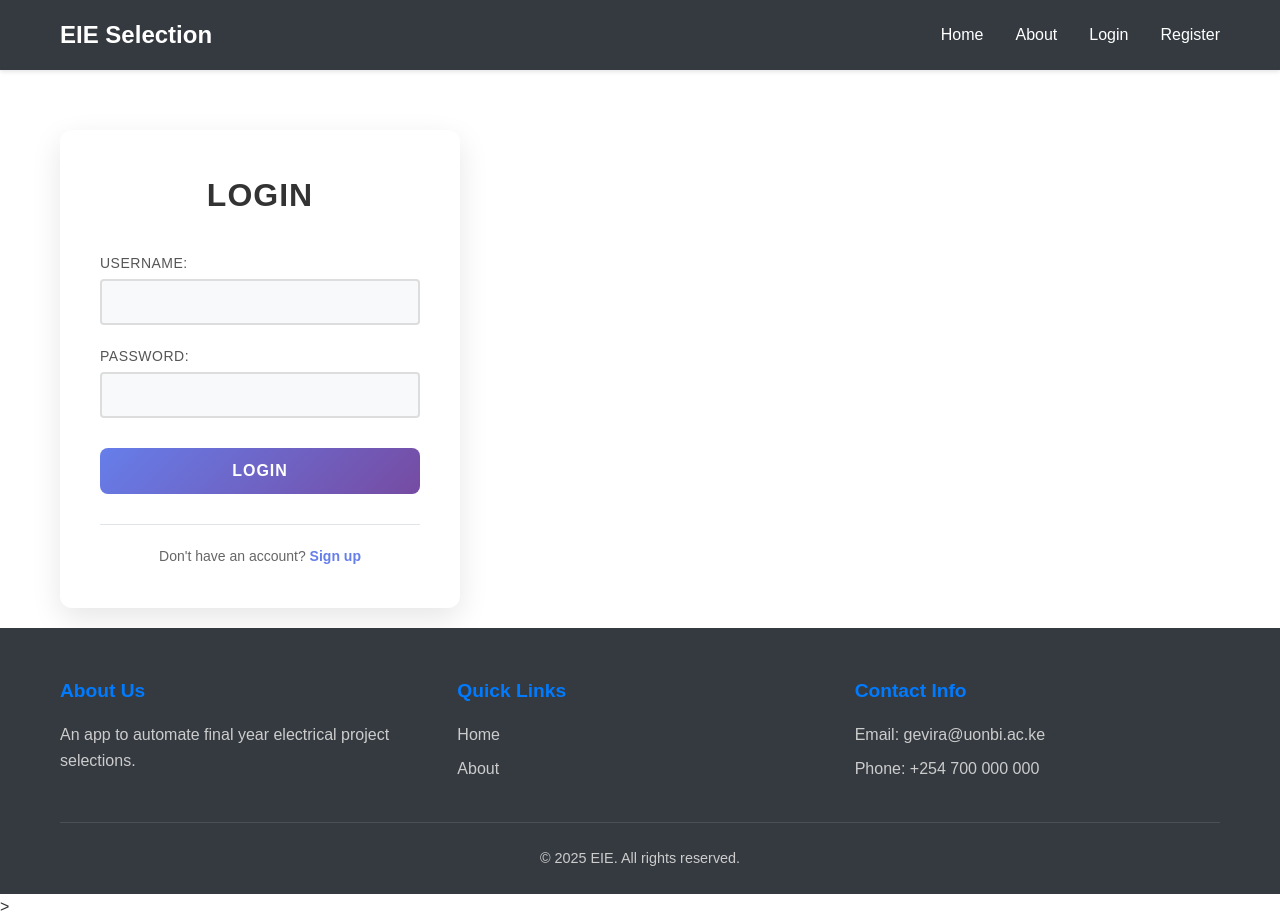
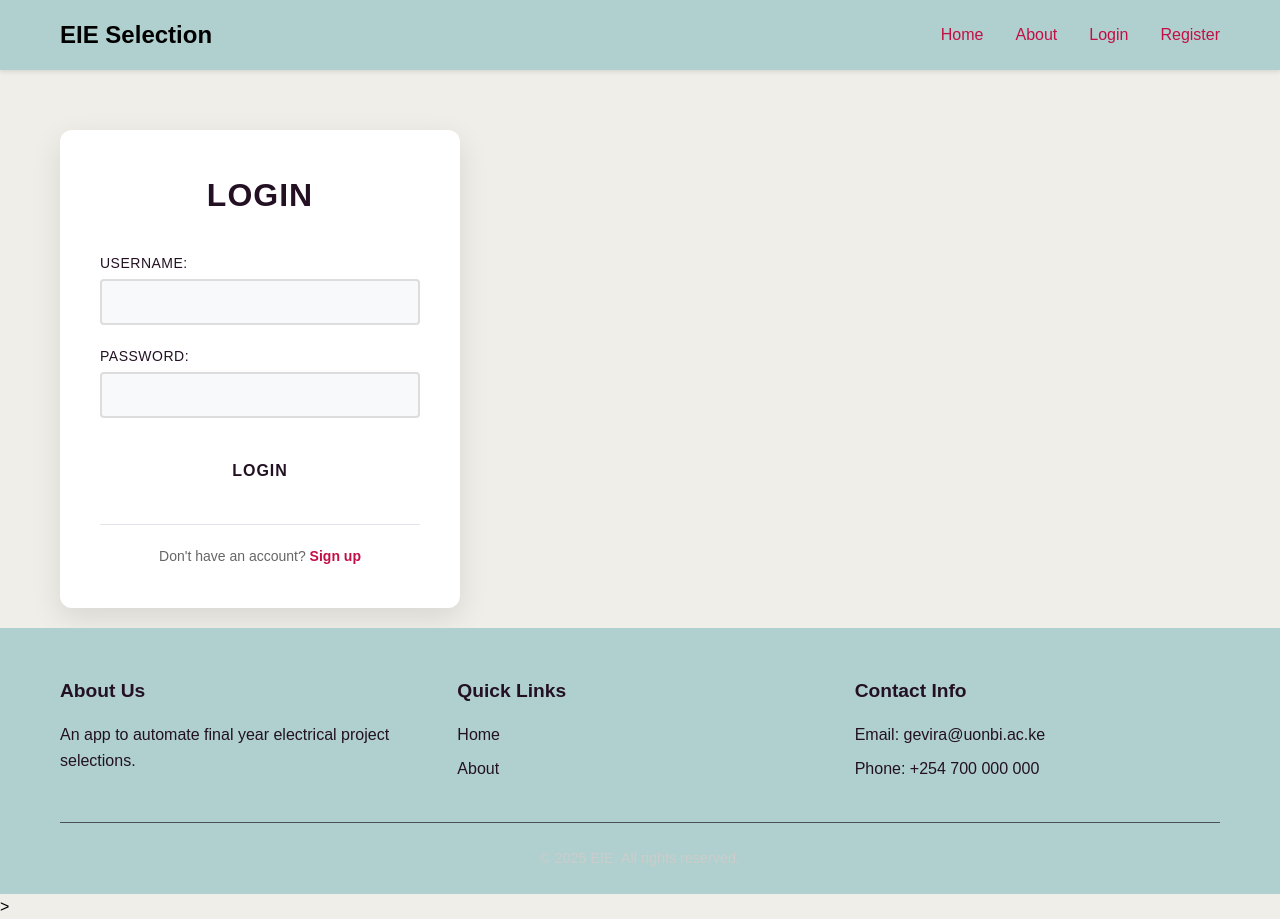
Before and after one commit to amcoolalphonce/eie-project-selection, a Django app: page /login/ in a window 1280 px wide. Run offline with Django 5.2, Linux system fonts and the light colour scheme.

Commit message:
theme color finding

```diff
--- a/base/static/base.css
+++ b/base/static/base.css
@@ -8,8 +8,8 @@
 body {
     font-family: 'Arial', sans-serif;
     line-height: 1.6;
-    color: #333;
-    background-color: #fff;
+    color: black;
+    background-color: #F0EEE8;
     min-height: 100vh;
     display: flex;
     flex-direction: column;
--- a/base/static/footer.css
+++ b/base/static/footer.css
@@ -1,8 +1,8 @@
 /* footer.css - Footer styles */
 
 .footer {
-    background-color: #343a40;
-    color: #fff;
+    background-color: #AFD0CE;
+    color: #231123;
     margin-top: auto;
 }
 
@@ -21,13 +21,13 @@
 
 .footer-section h3 {
     margin-bottom: 1rem;
-    color: #007bff;
+    color: #231123;
     font-size: 1.2rem;
 }
 
 .footer-section p {
     margin-bottom: 0.5rem;
-    color: #ccc;
+    color: #231123;
 }
 
 .footer-section ul {
@@ -40,7 +40,7 @@
 }
 
 .footer-section ul li a {
-    color: #ccc;
+    color: #231123;
     text-decoration: none;
     transition: color 0.3s ease;
 }
--- a/base/static/login.css
+++ b/base/static/login.css
@@ -34,7 +34,7 @@
 /* Login Title */
 .login-title {
     text-align: center;
-    color: #333;
+    color: #231123;
     font-size: 2rem;
     font-weight: 600;
     margin-bottom: 30px;
@@ -92,7 +92,7 @@
 
 .form-input:focus {
     outline: none;
-    border-color: #667eea;
+    border-color:#231123;
     background-color: white;
     box-shadow: 0 0 0 3px rgba(102, 126, 234, 0.1);
     transform: translateY(-1px);
@@ -106,8 +106,8 @@
 .login-button {
     width: 100%;
     padding: 14px;
-    background: linear-gradient(135deg, #667eea 0%, #764ba2 100%);
-    color: white;
+    background: white;
+    color: #231123 ;
     border: none;
     border-radius: 8px;
     font-size: 16px;
@@ -144,7 +144,7 @@
 }
 
 .register-link {
-    color: #667eea;
+    color: #C30F45;
     text-decoration: none;
     font-weight: 600;
     transition: color 0.3s ease;
--- a/base/static/navbar.css
+++ b/base/static/navbar.css
@@ -1,7 +1,7 @@
 /* navbar.css - Navigation bar styles */
 
 .navbar {
-    background-color: #343a40;
+    background-color: #AFD0CE;
     padding: 1rem 0;
     position: sticky;
     top: 0;
@@ -19,7 +19,7 @@
 }
 
 .nav-logo a {
-    color: #fff;
+    color: BLACK;
     font-size: 1.5rem;
     font-weight: bold;
     text-decoration: none;
@@ -42,7 +42,7 @@
 }
 
 .nav-link {
-    color: #fff;
+    color: #C30F45;
     text-decoration: none;
     font-weight: 500;
     transition: color 0.3s ease;
--- a/base/static/register.css
+++ b/base/static/register.css
@@ -33,7 +33,7 @@
     display: block;
     margin-bottom: 5px;
     font-weight: 500;
-    color: #555;
+    color: #231123;
     font-size: 14px;
 }
 
```
Also changed, not shown: other parts of base/static/register.css (+13 -11 lines), db.sqlite3.
